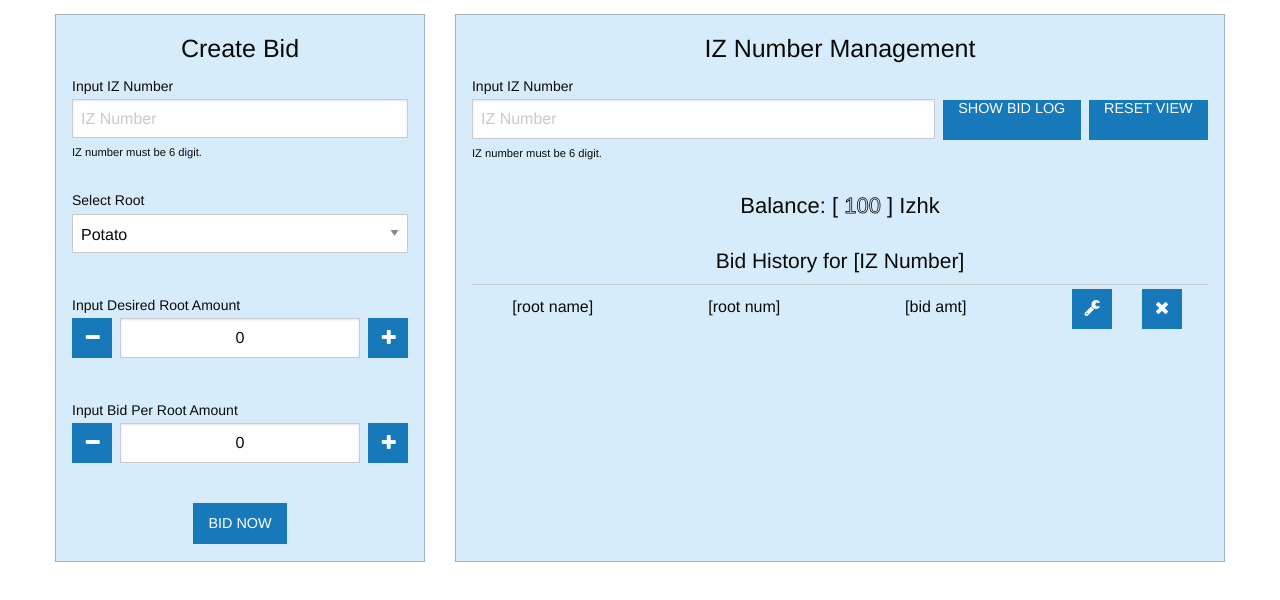
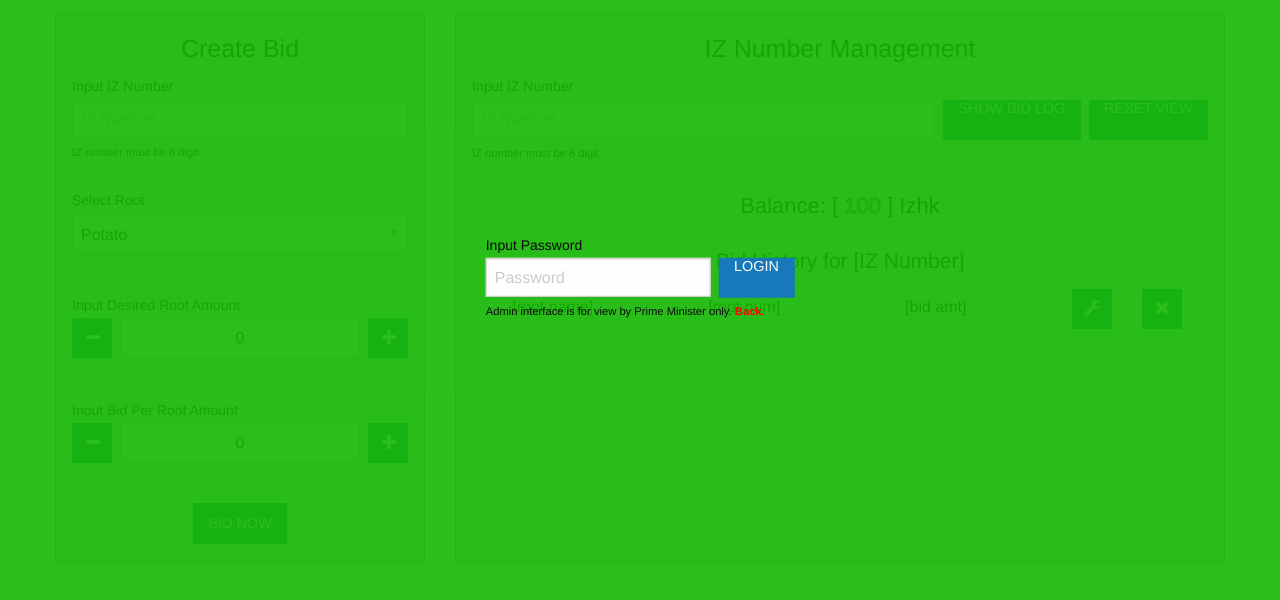
Before and after one commit to woodchip-dev/GRASS, a plain HTML site: page index.html in a window 1280 px wide. Both pictures are taken after a click on the button 1205 px from the left and 20 px from the top of the page. Shown: the part 122-722 px from the top of the page. Drawn offline with nearby package versions, Linux system fonts and the light colour scheme; files that its build step writes are made by us from their sources.

Commit message:
added password field, renamed login.html

```diff
--- a/css/app.css
+++ b/css/app.css
@@ -119,9 +119,23 @@ statement {
     left: 0;
     right: 0;
     bottom: 0;/**/
-    background-color: rgba(0,0,0,0.15); /* Black background with opacity */
+    background-color: rgba(0,0,0,0.15); /* Green background with opacity */
     z-index: 2; /* Specify a stack order in case you're using a different order for other elements */
     cursor: pointer; /* Add a pointer on hover */
+}
+
+#i-am-root {
+    position: fixed;  /*Sit on top of the page content */
+    display: none; /* Hidden by default */
+    width: 100%; /* Full width (cover the whole page) */
+    height: 100%; /* Full height (cover the whole page) */
+    top: 0;
+    left: 0;
+    right: 0;
+    bottom: 0;/**/
+    background-color: rgba(22, 185, 0, 0.9); /* Black background with opacity */
+    z-index: 2; /* Specify a stack order in case you're using a different order for other elements */
+    cursor: default; /* Add a pointer on hover */
 }
 
 #text{
@@ -171,3 +185,13 @@ input[type="number"] {
 .thin {
     margin: 0 0 0rem 0;
 }
+
+.go-back {
+    color: red;
+    cursor: pointer;
+}
+
+.go-back:hover {
+    color: yellow;
+    cursor: pointer;
+}
--- a/index.html
+++ b/index.html
@@ -16,7 +16,7 @@
         <div class="large-12 cell">
           <div class="input-group plus-minus-input" style="margin-bottom: 0;">
             <div class="input-group-button loginout">
-              <button type="button" class="button square" data-quantity="enter" data-field="login">
+              <button type="button" class="button square" data-quantity="enter" data-field="login" onclick="on_attempt_login()">
                 <b class="fa fa-key" style="text-align: center;"></b>
               </button>
             </div>
@@ -212,6 +212,23 @@
     <div id="bad-bid" onclick="off_bad_bid()">
       <div id="text">VERBOTEN</div>
     </div>
+    <div id="i-am-root">
+      <div id="text">
+
+        <label>Input Password
+          <div class="input-group iz-input">
+            <input type="password" placeholder="Password" required pattern="[a-zA-Z0-9]" maxlength="32" name="password" value="" style="margin-bottom: 0.05rem;"/>
+            <div class="dispBids">
+              <button class="input-group-button small button" name="displayBids" type="submit" id="drBid">LOGIN</button>
+            </div>
+          </div>
+          <div style="margin-top: -1rem;">
+            <small class="error">Admin interface is for view by Prime Minister only. <b class="go-back" onclick="off_attempt_login()">Back.</b></small>
+          </div>
+        </label>
+
+      </div>
+    </div>
     <script src="js/vendor/jquery.js"></script>
     <script src="js/vendor/what-input.js"></script>
     <script src="js/vendor/foundation.js"></script>
--- a/js/app.js
+++ b/js/app.js
@@ -31,3 +31,15 @@ function on_bad_bid() {
 function off_bad_bid() {
     document.getElementById("bad-bid").style.display = "none";
 }
+
+function on_attempt_login() {
+    document.getElementById("i-am-root").style.display = "block";
+}
+
+function off_attempt_login() {
+    document.getElementById("i-am-root").style.display = "none";
+}
+
+function attempt_logout() {
+    // return to main page, end session somehow
+}
```
Also changed, not shown: admin.html (renamed from login.html, +1 -1 lines).
